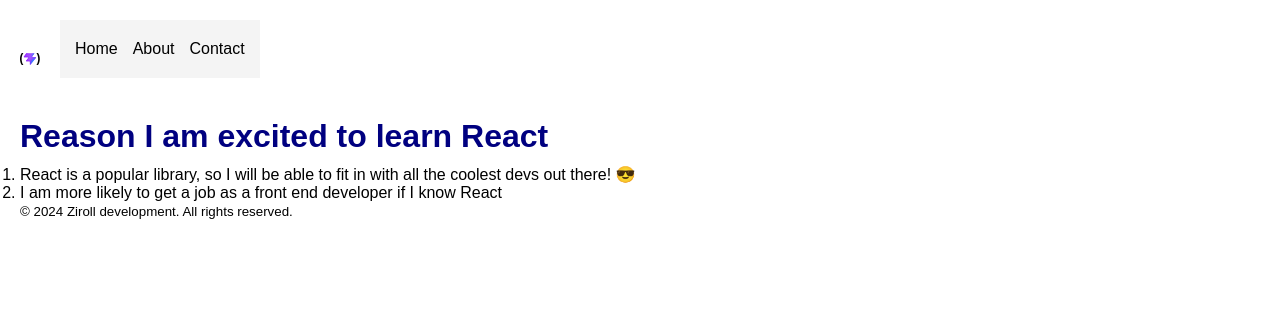
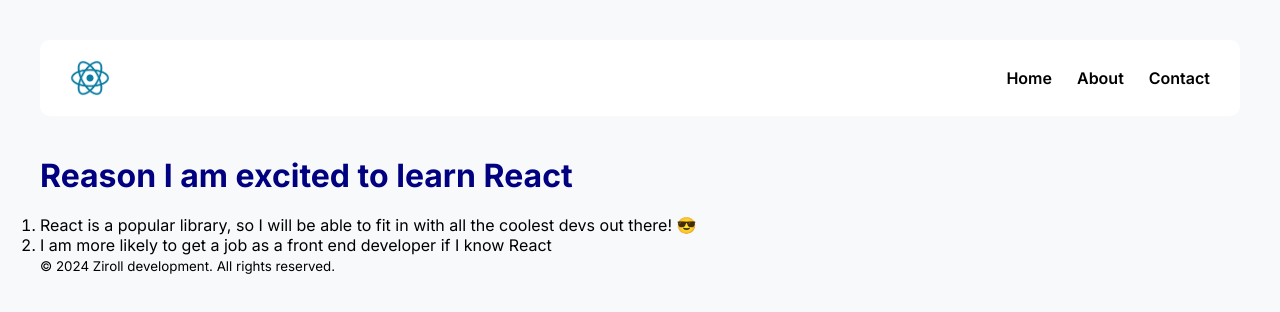
Before and after one commit to dikeshsapkota/REACT, a React (Vite) app: page / in a window 1280 px wide. Shown: the top 312 px of the page. Built offline with nearby package versions, Linux system fonts and the light colour scheme.

Commit message:
update in styling

```diff
--- a/index.html
+++ b/index.html
@@ -3,6 +3,9 @@
   <head>
     <meta charset="UTF-8" />
     <link rel="icon" type="image/svg+xml" href="/favicon.svg" />
+    <link rel="preconnect" href="https://fonts.googleapis.com">
+<link rel="preconnect" href="https://fonts.gstatic.com" crossorigin>
+<link href="https://fonts.googleapis.com/css2?family=Inter:wght@400;600;700&display=swap" rel="stylesheet">
     <meta name="viewport" content="width=device-width, initial-scale=1.0" />
     <title>react</title>
   </head>
--- a/src/components/header.jsx
+++ b/src/components/header.jsx
@@ -1,8 +1,9 @@
-import viteLogo from "../assets/vite.svg";
+import viteLogo from "../assets/react-logo.png";
 function Header() {
     return (
         <header className="header">
             <img src={viteLogo} className="nav-logo" alt="Vite logo" />
+
             <nav>
 
       <ul className="nav-links">
--- a/src/index.css
+++ b/src/index.css
@@ -5,39 +5,64 @@
 }
 
 body {
-  font-family: Arial, sans-serif;
-  padding: 20px;
+  font-family: 'Inter', sans-serif;
+  background-color: #f8f9fa;
+  padding: 40px;
+  min-height: 100%;
+}
+html,  #root {
+  min-height: 100%;
+}
+
+.app {
+  min-height: 100vh;
+  display: flex;
+  flex-direction: column;
+}
+
+main {
+  flex: 1;
+}
+
+footer {
+  margin-top: auto;
+}
+
+.header {
+  display: flex;
+  align-items: center;
+  justify-content: space-between;
+  background-color: white;
+  padding: 20px 30px;
+  margin-bottom: 40px;
+  border-radius: 10px;
+}
+
+.nav-logo {
+  width: 40px;
+}
+
+nav {
+  display: flex;
+  align-items: center;
+  gap: 30px;
+}
+
+nav h2 {
+  font-size: 24px;
+}
+
+.nav-links {
+  list-style: none;
+  display: flex;
+  gap: 25px;
+}
+
+.nav-links li {
+  font-weight: 600;
 }
 
 h1 {
   color: navy;
-  margin-bottom: 10px;
-}
-
-nav {
-  background-color: #f4f4f4;
-  padding: 15px;
-  margin-bottom: 20px;
-  align-items: center;
-}
-.header {
-  display: flex;
-  align-items: center;
-  gap: 20px;
   margin-bottom: 20px;
 }
-.nav-links {
-  list-style: none;
-
-  display: flex;
- gap: 15px;
-  align-items: center;
-  justify-content: space-between;
-}
-
-nav li {
-  margin: 5px 0;
-}
-.nav-logo {
-  width: 20px;
-}
--- a/src/main.jsx
+++ b/src/main.jsx
@@ -1,5 +1,5 @@
-import { StrictMode } from 'react'
-import { createElement } from 'react'
+
+
 import { createRoot } from 'react-dom/client'
 import './index.css'
 import App from './App.jsx'
```
Also changed, not shown: src/assets/react-logo.png (added).
